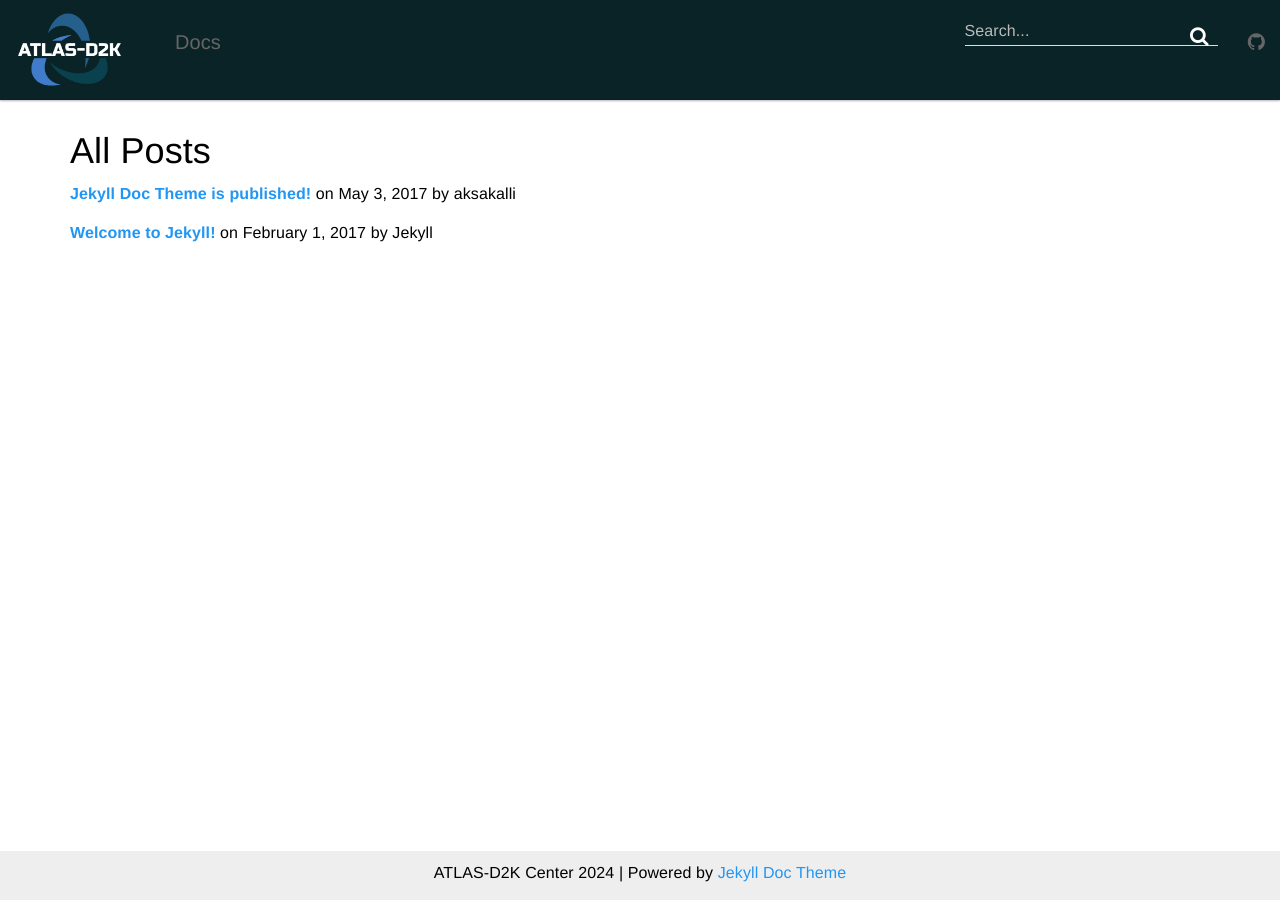
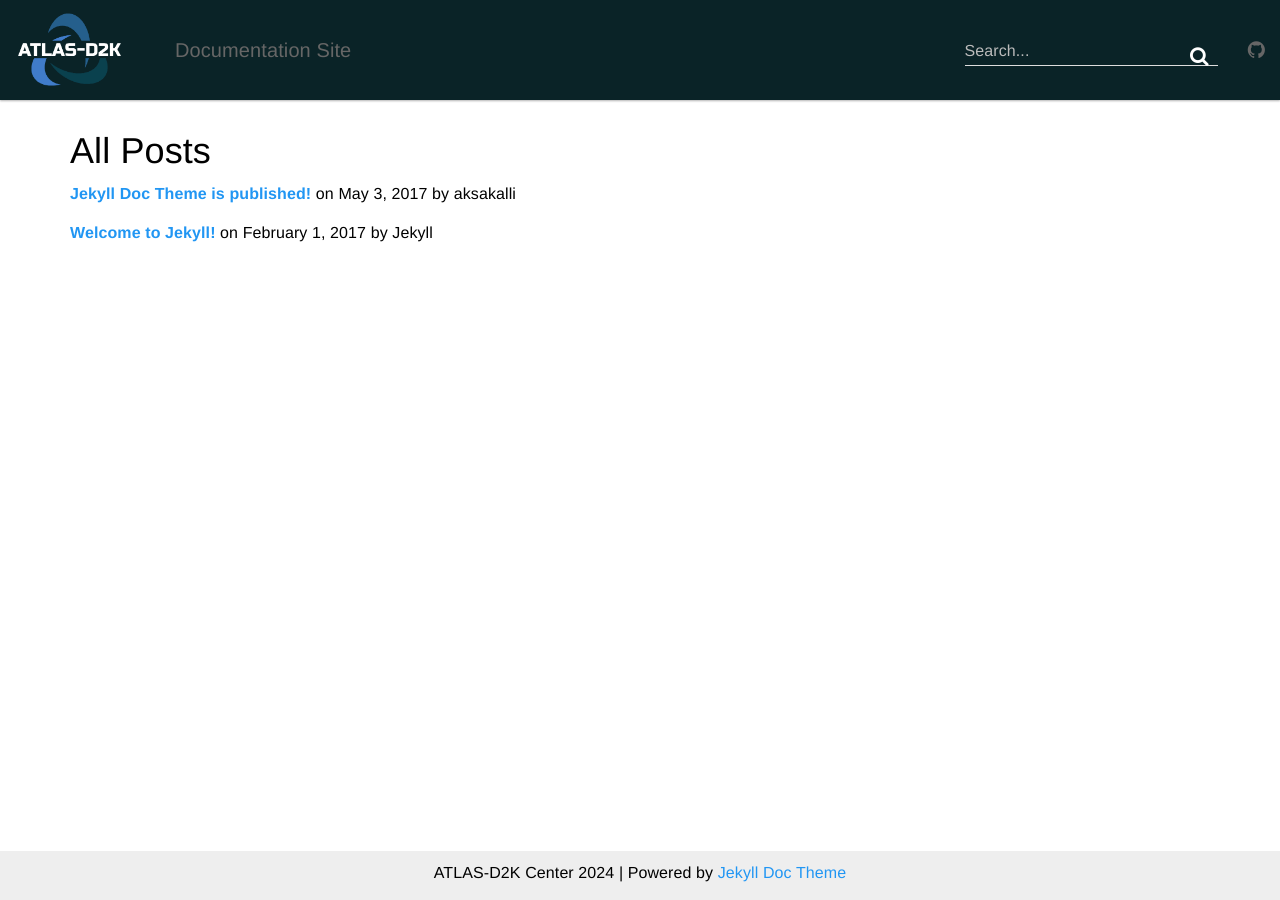
Before and after one commit to informatics-isi-edu/atlas-d2k-docs, a Jekyll site: the page built from docs/assets/allposts.html, in a window 1280 px wide. Built offline with Jekyll 4.4.1, drawn with Linux system fonts in a browser that asks for light colours.

Commit message:
nudges for the topnav

```diff
--- a/docs/_includes/topnav.html
+++ b/docs/_includes/topnav.html
@@ -15,7 +15,7 @@
         </div>
         <div id="navbar" class="collapse navbar-collapse">
             <ul class="nav navbar-nav">
-                <li {% if page.sectionid=='docs' %} class="active" {% endif %}><a href="{{ "/docs/home/" | relative_url }}">Docs</a></li>
+                <li {% if page.sectionid=='docs' %} class="active" {% endif %}><a href="{{ "/docs/home/" | relative_url }}">Documentation Site</a></li>
                 {%- comment -%} <li {% if page.sectionid=='blog' %} class="active" {% endif %}><a href="{{ site.posts.first.url | relative_url }}">Blog</a></li> {%- endcomment -%}
             </ul>
             <div class="navbar-right">
--- a/docs/assets/css/custom.css
+++ b/docs/assets/css/custom.css
@@ -69,11 +69,11 @@
 
 .navbar-nav {
     float: left;
-    margin: 10px 0 0 0;
+    margin: 18px 0 0 0;
 }
 
 form.navbar-form.navbar-left {
-    margin-top: 14px;
+    margin-top: 34px;
 }
 
 .tt-suggestion.tt-selectable {
```
